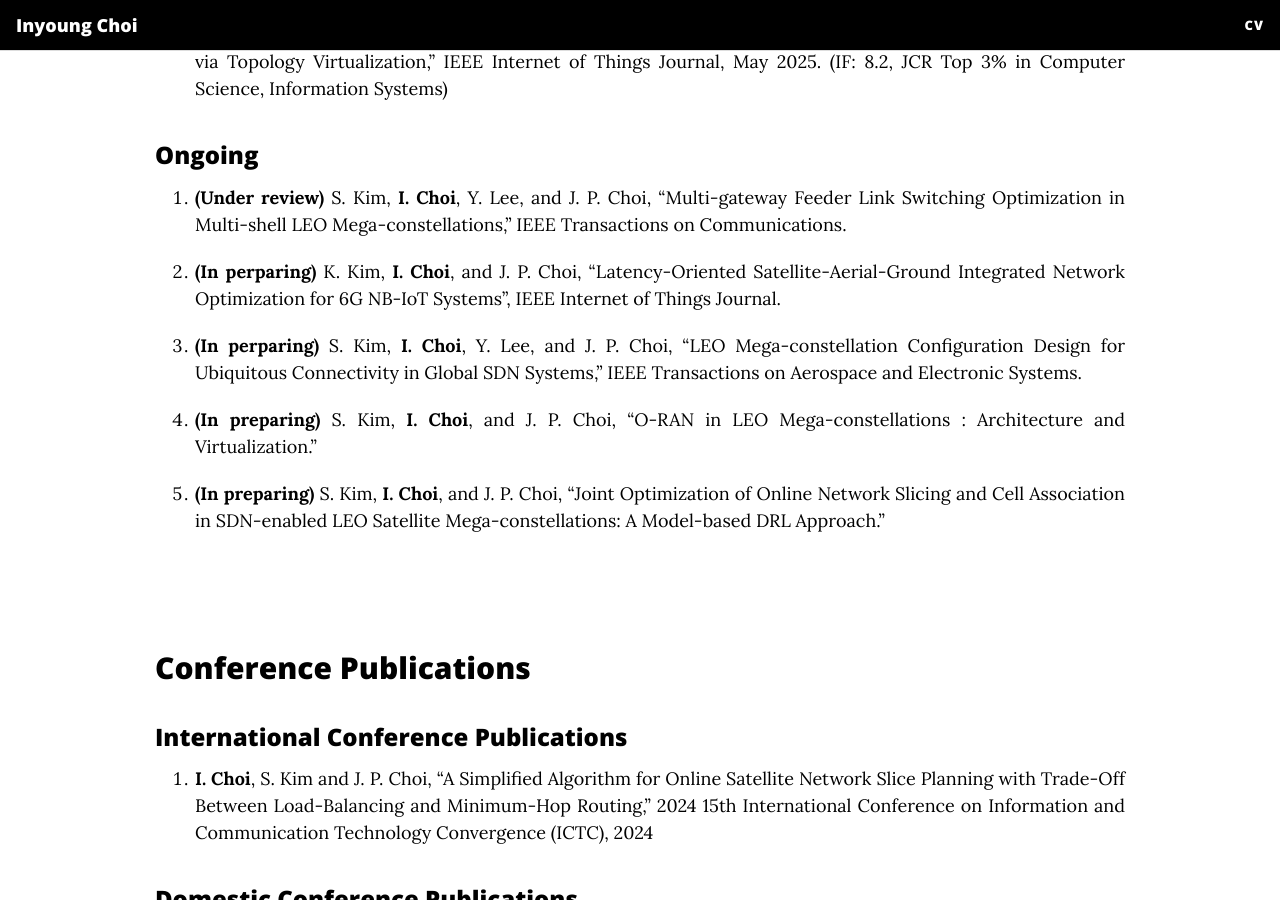
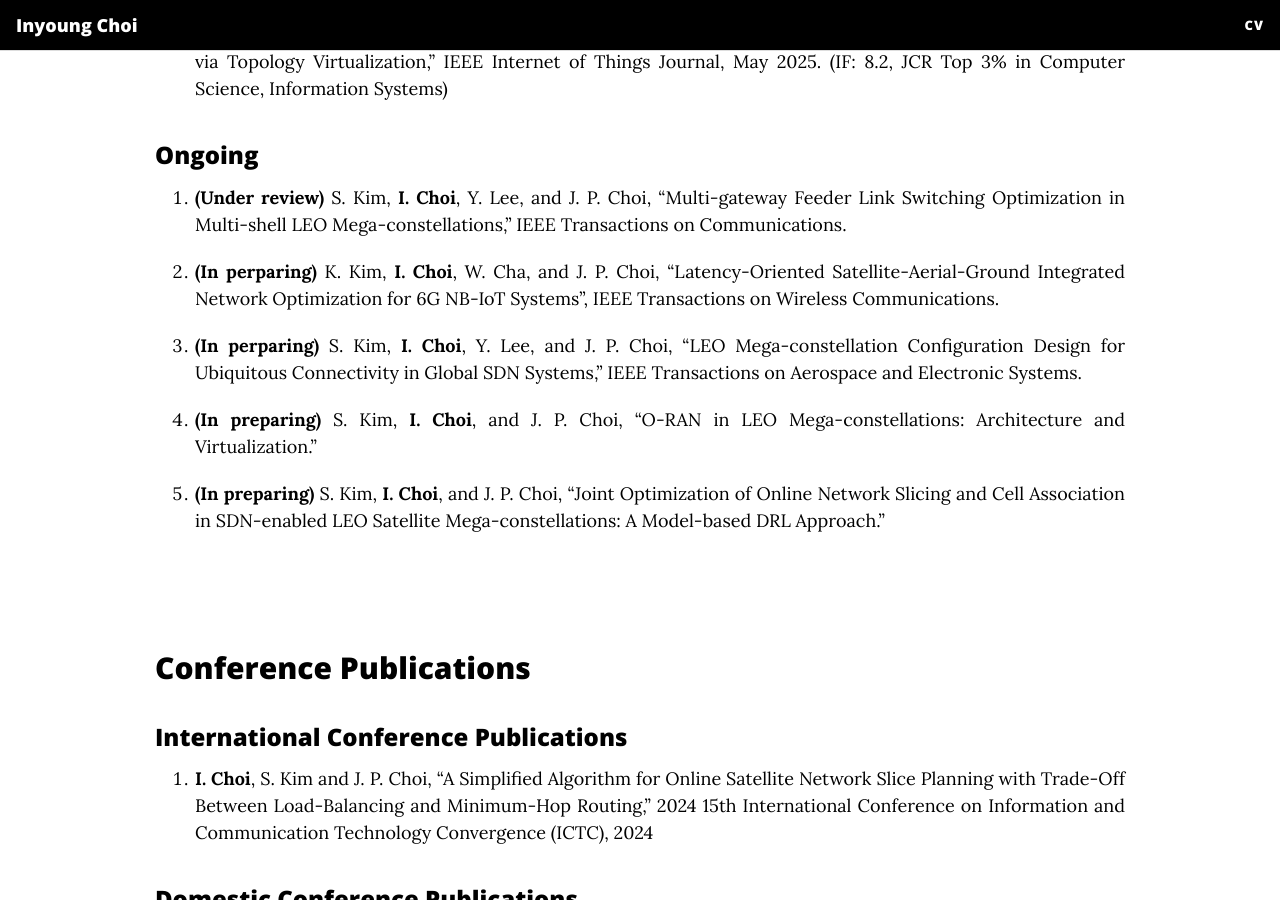
Before and after one commit to InyoungChoi-acai/InyoungChoi-acai.github.io, a Jekyll site: the page built from CV.md, in a window 1280 px wide and 900 px high, scrolled down 949 px. Built offline with Jekyll 4.4.1, drawn with Linux system fonts in a browser that asks for light colours; nearby versions of some CDN libraries.

Commit message:
Update CV.md

```diff
--- a/CV.md
+++ b/CV.md
@@ -38,11 +38,11 @@ Inyoung Choi received his B.S. degree (*summa cum laude*) in aerospace engineeri
 ### Ongoing
   1. **(Under review)** S. Kim, **I. Choi**, Y. Lee, and J. P. Choi, “Multi-gateway Feeder Link Switching Optimization in Multi-shell LEO Mega-constellations,”  IEEE Transactions on Communications.
 
-  2. **(In perparing)** K. Kim, **I. Choi**, and J. P. Choi, "Latency-Oriented Satellite-Aerial-Ground Integrated Network Optimization for 6G NB-IoT Systems", IEEE Internet of Things Journal.
+  2. **(In perparing)** K. Kim, **I. Choi**, W. Cha, and J. P. Choi, "Latency-Oriented Satellite-Aerial-Ground Integrated Network Optimization for 6G NB-IoT Systems", IEEE Transactions on Wireless Communications.
 
   3. **(In perparing)** S. Kim, **I. Choi**, Y. Lee, and J. P. Choi, “LEO Mega-constellation Configuration Design for Ubiquitous Connectivity in Global SDN Systems,” IEEE Transactions on Aerospace and Electronic Systems.
 
-  4. **(In preparing)** S. Kim, **I. Choi**, and J. P. Choi, “O-RAN in LEO Mega-constellations : Architecture and Virtualization.”
+  4. **(In preparing)** S. Kim, **I. Choi**, and J. P. Choi, “O-RAN in LEO Mega-constellations: Architecture and Virtualization.”
 
   5. **(In preparing)** S. Kim, **I. Choi**, and J. P. Choi, “Joint Optimization of Online Network Slicing and Cell Association in SDN-enabled LEO Satellite Mega-constellations: A Model-based DRL Approach.”
 
```
